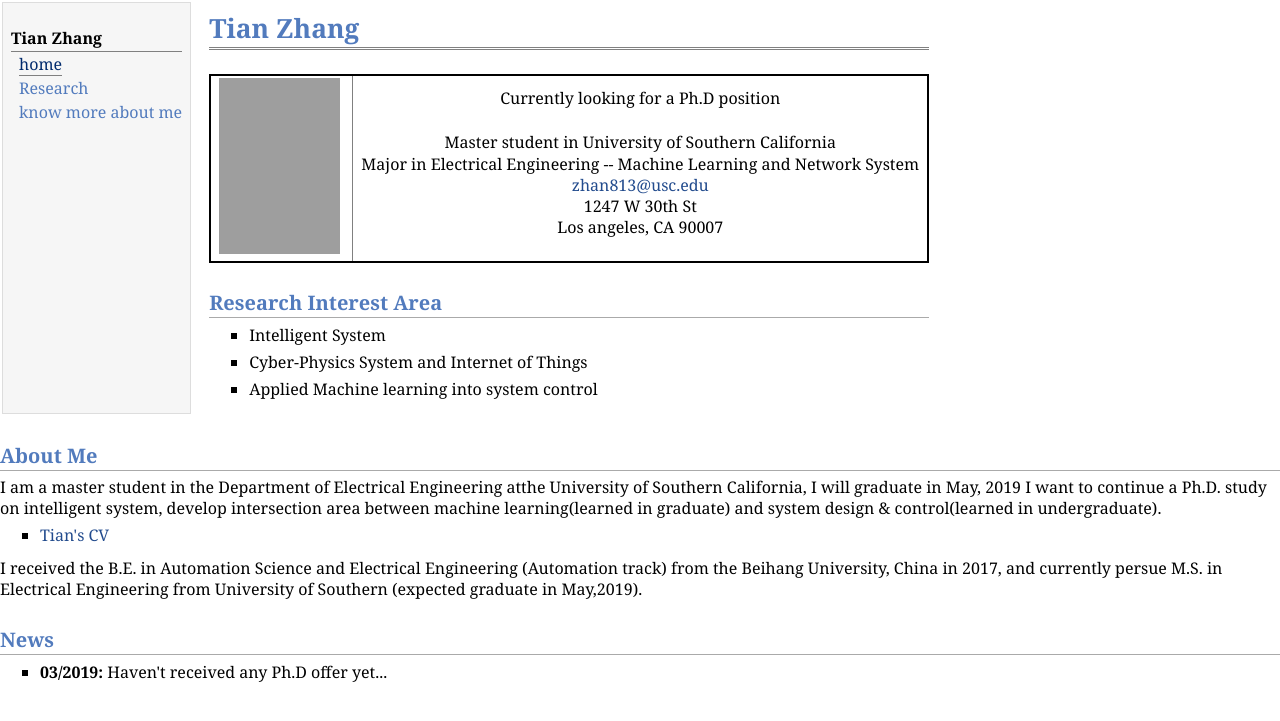
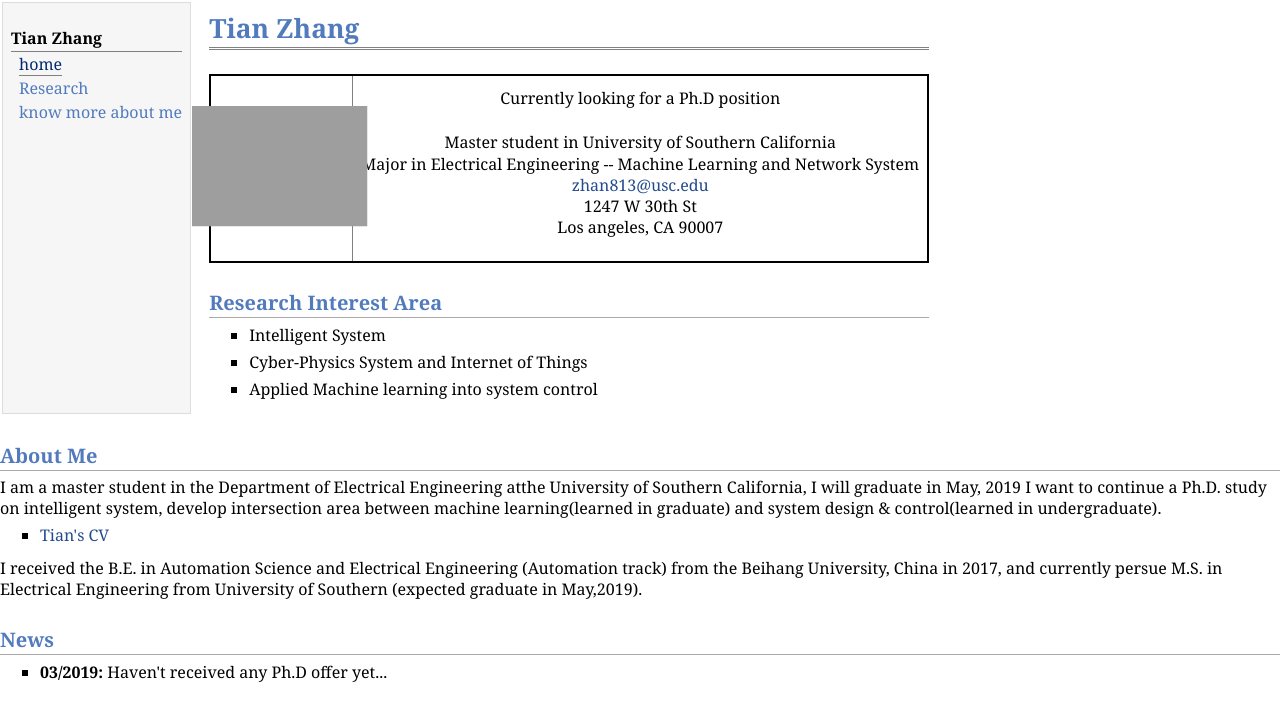
Before and after one commit to dukesky/dukesky.github.io, a Jekyll site: the page index.html, which Jekyll copies as it is, in a window 1280 px wide. Shown: the top 721 px of the page. Built offline with Jekyll 4.4.1, drawn with Linux system fonts in a browser that asks for light colours; grey boxes are pictures that could not be loaded.

Commit message:
Update index.html

```diff
--- a/index.html
+++ b/index.html
@@ -23,7 +23,7 @@
 </div>
 
 <table class="imgtab	le"><tr><td>
-<img src="figs/IMG_2629.JPG" alt="Tian Zhang" width="121px" height="176px" rotate="90" />&nbsp;</td>
+<img src="figs/IMG_2629.JPG" alt="Tian Zhang" width="121px" height="176px" style="transform:rotate(90deg);" />&nbsp;</td>
 
 <td align="left"> Currently looking for a Ph.D position <br />
   <br/>
```
